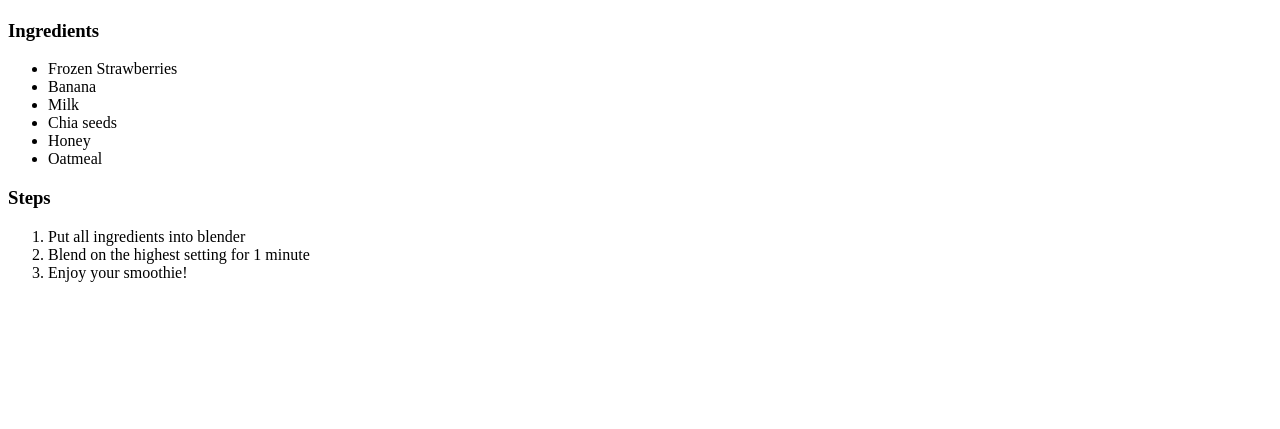
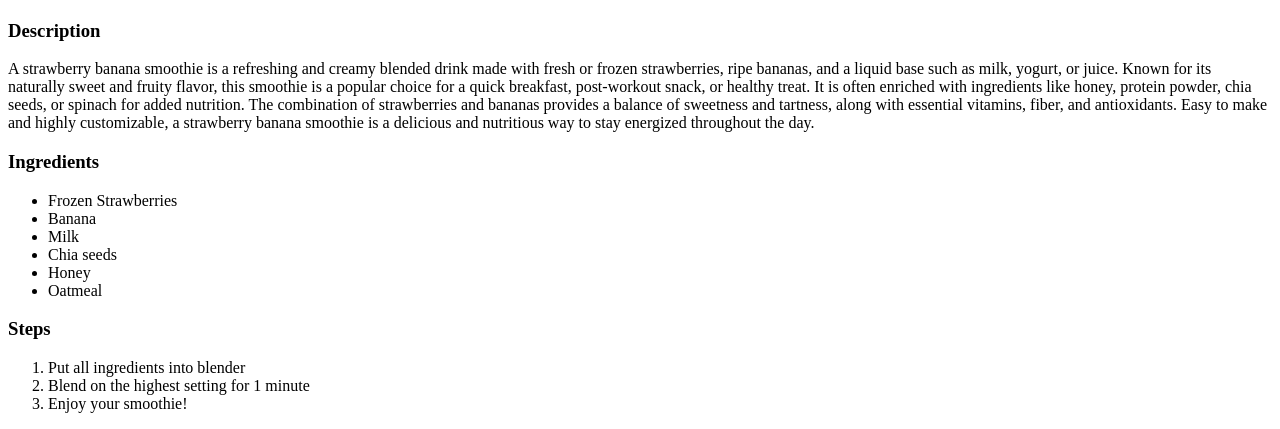
Before and after one commit to pythonparrot/odin-recipes, a plain HTML site: page recipes/smoothie.html in a window 1280 px wide. Shown: the part 409-838 px from the top of the page. Before the commit the page ends 800 px from the top, so only its background shows below. Drawn offline with Linux system fonts and the light colour scheme.

Commit message:
Add a paragraph description of a smoothie.
Add a paragraph description because I forgot to add it before the
previous commit.

```diff
--- a/recipes/smoothie.html
+++ b/recipes/smoothie.html
@@ -9,6 +9,9 @@
         <a href="../index.html" rel="noreferrer">Home</a>
         <h1>Strawberry Banana Smoothie</h1>
         <img src="https://media.istockphoto.com/id/576740204/photo/strawberry-smoothie.jpg?s=612x612&w=0&k=20&c=eqIe1_itBOqQmtV_KtPduPENbAZWsuM5Q9-qmLp0MAE=" alt="Image of smoothie">
+
+        <h3>Description</h3>
+        <p>A strawberry banana smoothie is a refreshing and creamy blended drink made with fresh or frozen strawberries, ripe bananas, and a liquid base such as milk, yogurt, or juice. Known for its naturally sweet and fruity flavor, this smoothie is a popular choice for a quick breakfast, post-workout snack, or healthy treat. It is often enriched with ingredients like honey, protein powder, chia seeds, or spinach for added nutrition. The combination of strawberries and bananas provides a balance of sweetness and tartness, along with essential vitamins, fiber, and antioxidants. Easy to make and highly customizable, a strawberry banana smoothie is a delicious and nutritious way to stay energized throughout the day.</p>
 
         <h3>Ingredients</h3>
         <ul>
```
